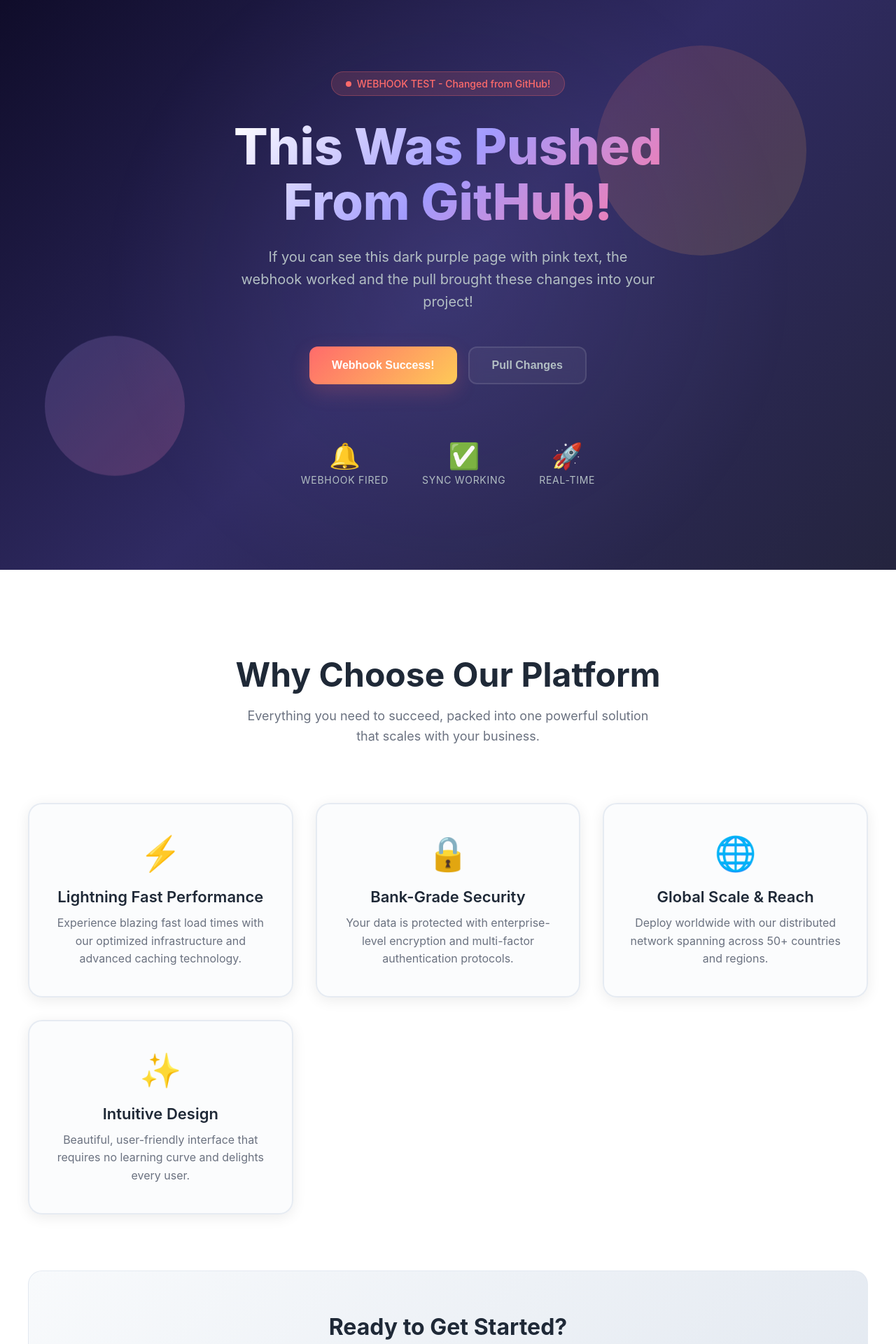
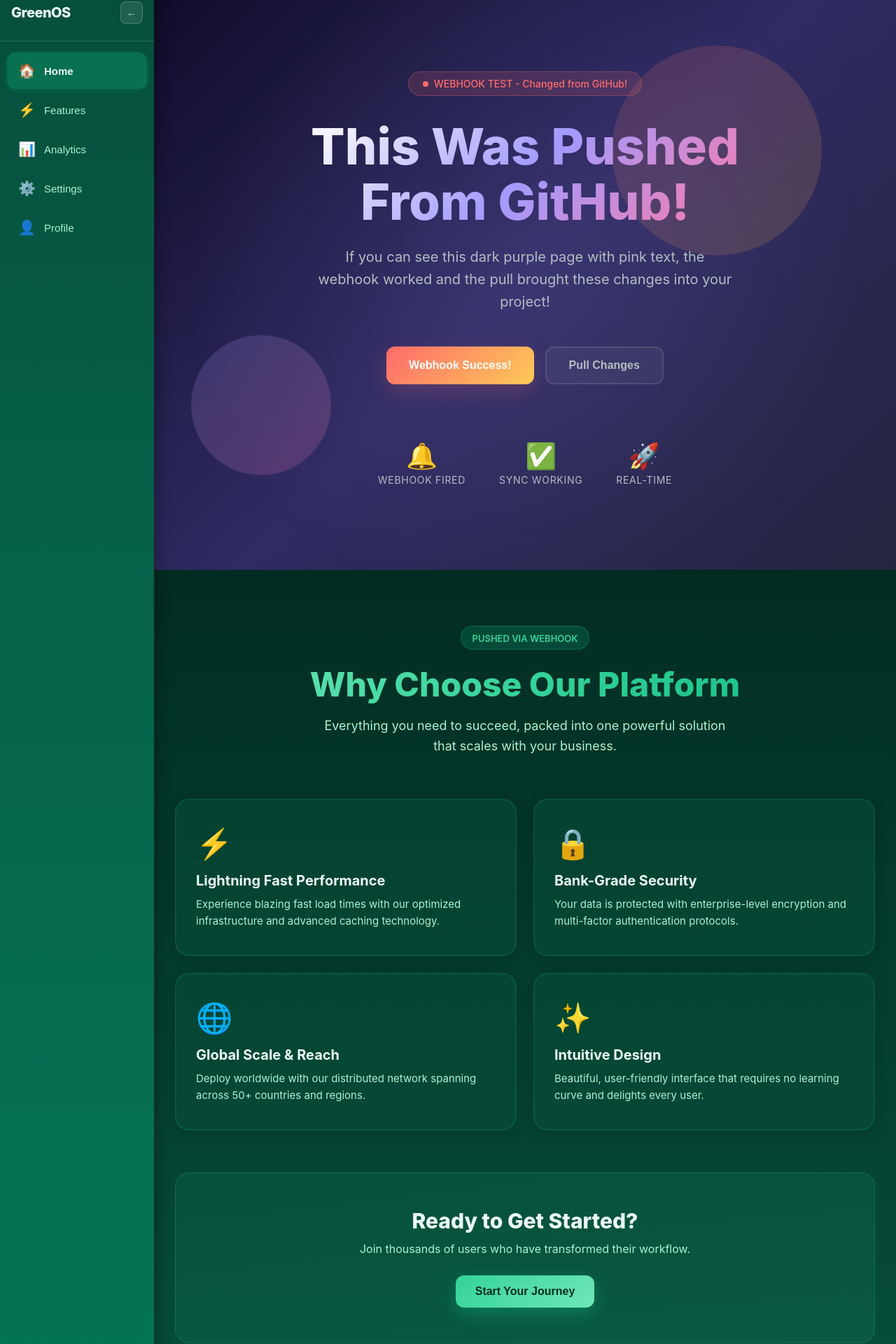
Before and after one commit to jameswalter4566/meinnnnproject, a React (Vite) app: page / in a window 1280 px wide. Shown: the part 18-1938 px from the top of the page at 70% size. Built offline with nearby package versions, Linux system fonts and the light colour scheme.

Commit message:
Add green theme to Features + sidebar navbar - webhook test

```diff
--- a/src/App.tsx
+++ b/src/App.tsx
@@ -1,17 +1,22 @@
 import { Hero } from './components/Hero';
 import { Features } from './components/Features';
 import { Footer } from './components/Footer';
+import { Sidebar } from './components/Sidebar';
 
 export default function App() {
   return (
     <div style={{
+      display: 'flex',
       minHeight: '100vh',
-      background: '#ffffff',
-      color: '#1f2937',
+      background: '#022c22',
+      color: '#ecfdf5',
     }}>
-      <Hero />
-      <Features />
-      <Footer />
+      <Sidebar />
+      <div style={{ flex: 1, overflowY: 'auto' }}>
+        <Hero />
+        <Features />
+        <Footer />
+      </div>
     </div>
   );
 }
--- a/src/components/Features.tsx
+++ b/src/components/Features.tsx
@@ -1,7 +1,7 @@
 import { useState } from 'react';
 
 export function Features() {
-  const [hoveredId, setHoveredId] = useState<string | null>(null);
+  const [hoveredId, setHoveredId] = useState(null);
 
   const features = [
     {
@@ -32,26 +32,43 @@
 
   return (
     <section style={{
-      padding: '120px 24px',
-      background: '#ffffff',
+      padding: '80px 24px',
+      background: 'linear-gradient(180deg, #022c22 0%, #064e3b 100%)',
+      minHeight: '100vh',
     }}>
       <div style={{
-        maxWidth: '1200px',
+        maxWidth: '1000px',
         margin: '0 auto',
       }}>
         {/* Section Header */}
-        <div style={{ textAlign: 'center', marginBottom: '80px' }}>
+        <div style={{ textAlign: 'center', marginBottom: '60px' }}>
+          <div style={{
+            display: 'inline-block',
+            padding: '6px 16px',
+            background: 'rgba(16, 185, 129, 0.2)',
+            border: '1px solid rgba(16, 185, 129, 0.3)',
+            borderRadius: '100px',
+            marginBottom: '20px',
+          }}>
+            <span style={{ color: '#34d399', fontSize: '13px', fontWeight: 600 }}>
+              PUSHED VIA WEBHOOK
+            </span>
+          </div>
           <h2 style={{
             fontSize: '48px',
-            fontWeight: 700,
-            color: '#1f2937',
+            fontWeight: 800,
+            color: '#ecfdf5',
             margin: '0 0 16px',
+            background: 'linear-gradient(135deg, #6ee7b7 0%, #34d399 50%, #10b981 100%)',
+            WebkitBackgroundClip: 'text',
+            WebkitTextFillColor: 'transparent',
+            backgroundClip: 'text',
           }}>
             Why Choose Our Platform
           </h2>
           <p style={{
             fontSize: '18px',
-            color: '#6b7280',
+            color: '#a7f3d0',
             maxWidth: '600px',
             margin: '0 auto',
             lineHeight: 1.6,
@@ -63,8 +80,8 @@
         {/* Feature Grid */}
         <div style={{
           display: 'grid',
-          gridTemplateColumns: 'repeat(auto-fit, minmax(300px, 1fr))',
-          gap: '32px',
+          gridTemplateColumns: 'repeat(2, 1fr)',
+          gap: '24px',
         }}>
           {features.map((feature) => (
             <div
@@ -72,48 +89,42 @@
               onMouseEnter={() => setHoveredId(feature.id)}
               onMouseLeave={() => setHoveredId(null)}
               style={{
-                padding: '40px 32px',
+                padding: '36px 28px',
                 background: hoveredId === feature.id
-                  ? 'linear-gradient(135deg, rgba(59, 130, 246, 0.05) 0%, rgba(139, 92, 246, 0.05) 100%)'
-                  : 'rgba(248, 250, 252, 0.5)',
+                  ? 'rgba(16, 185, 129, 0.15)'
+                  : 'rgba(6, 78, 59, 0.5)',
                 border: '2px solid',
                 borderColor: hoveredId === feature.id
-                  ? 'rgba(59, 130, 246, 0.2)'
-                  : 'rgba(226, 232, 240, 0.8)',
+                  ? 'rgba(52, 211, 153, 0.5)'
+                  : 'rgba(16, 185, 129, 0.15)',
                 borderRadius: '20px',
-                transform: hoveredId === feature.id ? 'translateY(-8px)' : 'translateY(0)',
+                transform: hoveredId === feature.id ? 'translateY(-6px)' : 'translateY(0)',
                 boxShadow: hoveredId === feature.id
-                  ? '0 25px 50px rgba(59, 130, 246, 0.15)'
-                  : '0 4px 20px rgba(0, 0, 0, 0.08)',
-                transition: 'all 0.4s cubic-bezier(0.4, 0, 0.2, 1)',
+                  ? '0 20px 40px rgba(16, 185, 129, 0.2)'
+                  : '0 4px 20px rgba(0, 0, 0, 0.2)',
+                transition: 'all 0.3s cubic-bezier(0.4, 0, 0.2, 1)',
                 cursor: 'pointer',
-                backdropFilter: 'blur(10px)',
-                WebkitBackdropFilter: 'blur(10px)',
               }}
             >
               <div style={{
-                fontSize: '48px',
-                marginBottom: '20px',
-                display: 'flex',
-                justifyContent: 'center',
+                fontSize: '42px',
+                marginBottom: '16px',
               }}>
                 {feature.icon}
               </div>
               <h3 style={{
-                fontSize: '22px',
-                fontWeight: 600,
-                color: '#1f2937',
-                margin: '0 0 12px',
-                textAlign: 'center',
+                fontSize: '20px',
+                fontWeight: 700,
+                color: '#ecfdf5',
+                margin: '0 0 10px',
               }}>
                 {feature.title}
               </h3>
               <p style={{
-                fontSize: '16px',
-                color: '#6b7280',
+                fontSize: '15px',
+                color: '#a7f3d0',
                 margin: 0,
                 lineHeight: 1.6,
-                textAlign: 'center',
               }}>
                 {feature.description}
               </p>
@@ -121,40 +132,40 @@
           ))}
         </div>
 
-        {/* Additional CTA Section */}
+        {/* CTA Section */}
         <div style={{
           textAlign: 'center',
-          marginTop: '80px',
-          padding: '60px 40px',
-          background: 'linear-gradient(135deg, #f8fafc 0%, #e2e8f0 100%)',
+          marginTop: '60px',
+          padding: '50px 40px',
+          background: 'linear-gradient(135deg, rgba(16, 185, 129, 0.1) 0%, rgba(52, 211, 153, 0.1) 100%)',
           borderRadius: '20px',
-          border: '1px solid rgba(226, 232, 240, 0.8)',
+          border: '1px solid rgba(52, 211, 153, 0.2)',
         }}>
           <h3 style={{
-            fontSize: '32px',
-            fontWeight: 700,
-            color: '#1f2937',
-            margin: '0 0 16px',
+            fontSize: '30px',
+            fontWeight: 800,
+            color: '#ecfdf5',
+            margin: '0 0 12px',
           }}>
             Ready to Get Started?
           </h3>
           <p style={{
-            fontSize: '18px',
-            color: '#6b7280',
-            margin: '0 0 32px',
+            fontSize: '16px',
+            color: '#a7f3d0',
+            margin: '0 0 28px',
           }}>
-            Join thousands of users who have transformed their workflow with our platform.
+            Join thousands of users who have transformed their workflow.
           </p>
           <button style={{
             padding: '14px 28px',
             fontSize: '16px',
-            fontWeight: 600,
-            color: '#ffffff',
-            background: 'linear-gradient(135deg, #3b82f6 0%, #8b5cf6 100%)',
+            fontWeight: 700,
+            color: '#022c22',
+            background: 'linear-gradient(135deg, #34d399 0%, #6ee7b7 100%)',
             border: 'none',
             borderRadius: '12px',
             cursor: 'pointer',
-            boxShadow: '0 8px 25px rgba(59, 130, 246, 0.3)',
+            boxShadow: '0 8px 25px rgba(16, 185, 129, 0.4)',
           }}>
             Start Your Journey
           </button>
--- /dev/null
+++ b/src/components/Sidebar.tsx
@@ -0,0 +1,132 @@
+import { useState } from 'react';
+
+export function Sidebar() {
+  const [activeItem, setActiveItem] = useState('home');
+  const [collapsed, setCollapsed] = useState(false);
+
+  const navItems = [
+    { id: 'home', icon: '🏠', label: 'Home' },
+    { id: 'features', icon: '⚡', label: 'Features' },
+    { id: 'analytics', icon: '📊', label: 'Analytics' },
+    { id: 'settings', icon: '⚙️', label: 'Settings' },
+    { id: 'profile', icon: '👤', label: 'Profile' },
+  ];
+
+  return (
+    <nav style={{
+      width: collapsed ? '70px' : '220px',
+      minHeight: '100vh',
+      background: 'linear-gradient(180deg, #064e3b 0%, #065f46 30%, #047857 100%)',
+      display: 'flex',
+      flexDirection: 'column',
+      padding: '20px 0',
+      transition: 'width 0.3s ease',
+      position: 'sticky',
+      top: 0,
+      boxShadow: '4px 0 20px rgba(0, 0, 0, 0.3)',
+      zIndex: 100,
+    }}>
+      {/* Logo area */}
+      <div style={{
+        padding: '0 16px 24px',
+        borderBottom: '1px solid rgba(255,255,255,0.15)',
+        marginBottom: '16px',
+        display: 'flex',
+        alignItems: 'center',
+        justifyContent: collapsed ? 'center' : 'space-between',
+      }}>
+        {!collapsed && (
+          <span style={{
+            fontSize: '20px',
+            fontWeight: 800,
+            color: '#ecfdf5',
+            letterSpacing: '-0.5px',
+          }}>
+            GreenOS
+          </span>
+        )}
+        <button
+          onClick={() => setCollapsed(!collapsed)}
+          style={{
+            background: 'rgba(255,255,255,0.1)',
+            border: '1px solid rgba(255,255,255,0.2)',
+            color: '#a7f3d0',
+            borderRadius: '8px',
+            width: '32px',
+            height: '32px',
+            cursor: 'pointer',
+            display: 'flex',
+            alignItems: 'center',
+            justifyContent: 'center',
+            fontSize: '14px',
+            transition: 'all 0.2s ease',
+          }}
+        >
+          {collapsed ? '→' : '←'}
+        </button>
+      </div>
+
+      {/* Nav items */}
+      <div style={{ flex: 1, padding: '0 10px' }}>
+        {navItems.map((item) => (
+          <button
+            key={item.id}
+            onClick={() => setActiveItem(item.id)}
+            style={{
+              width: '100%',
+              display: 'flex',
+              alignItems: 'center',
+              gap: collapsed ? '0' : '12px',
+              justifyContent: collapsed ? 'center' : 'flex-start',
+              padding: collapsed ? '14px 0' : '14px 16px',
+              marginBottom: '4px',
+              background: activeItem === item.id
+                ? 'rgba(16, 185, 129, 0.3)'
+                : 'transparent',
+              border: 'none',
+              borderRadius: '12px',
+              color: activeItem === item.id ? '#ecfdf5' : '#a7f3d0',
+              cursor: 'pointer',
+              transition: 'all 0.2s ease',
+              fontSize: '15px',
+              fontWeight: activeItem === item.id ? 600 : 400,
+              boxShadow: activeItem === item.id
+                ? '0 2px 8px rgba(16, 185, 129, 0.2)'
+                : 'none',
+            }}
+          >
+            <span style={{ fontSize: '20px' }}>{item.icon}</span>
+            {!collapsed && <span>{item.label}</span>}
+          </button>
+        ))}
+      </div>
+
+      {/* Bottom section */}
+      <div style={{
+        padding: '16px',
+        borderTop: '1px solid rgba(255,255,255,0.15)',
+        marginTop: 'auto',
+      }}>
+        {!collapsed && (
+          <div style={{
+            background: 'rgba(16, 185, 129, 0.15)',
+            borderRadius: '12px',
+            padding: '16px',
+            textAlign: 'center',
+          }}>
+            <div style={{ fontSize: '24px', marginBottom: '8px' }}>🌿</div>
+            <div style={{
+              color: '#a7f3d0',
+              fontSize: '12px',
+              lineHeight: 1.4,
+            }}>
+              Webhook synced
+              <br />
+              <span style={{ color: '#6ee7b7', fontWeight: 600 }}>Live from GitHub</span>
+            </div>
+          </div>
+        )}
+      </div>
+    </nav>
+  );
+}
```
